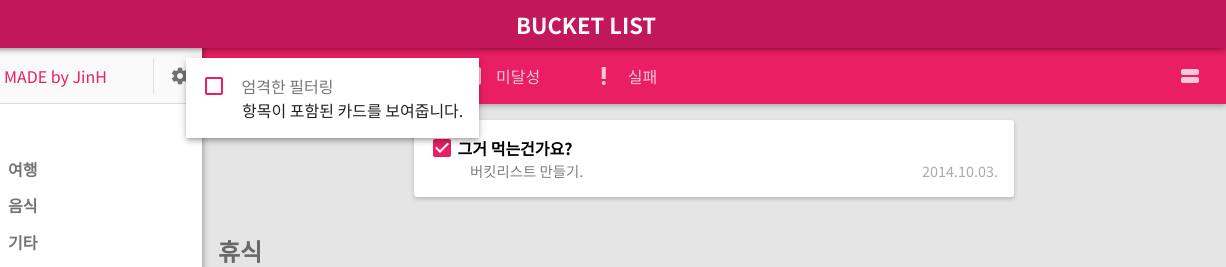
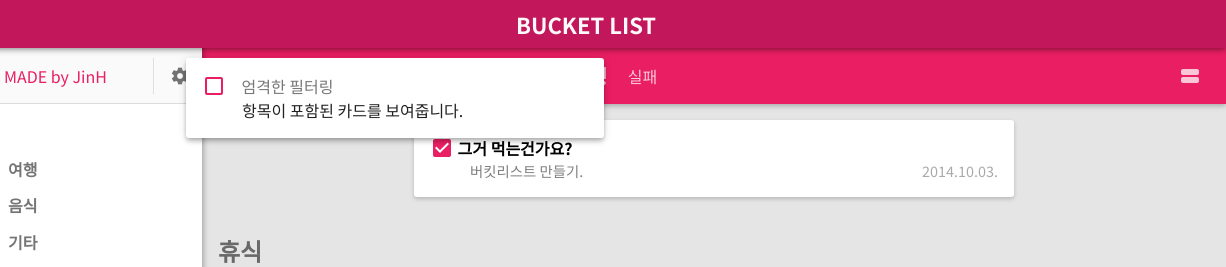
Before and after one commit to Admin0/bucket, a plain HTML site: page index.html in a window 1280 px wide. Both pictures are taken after a click on the element "settings". Shown: the top 267 px of the page, 54-1280 px from the left. Drawn offline with nearby package versions, Linux system fonts and the light colour scheme; a web font is replaced by a local one.

Commit message:
Add files via upload

```diff
--- a/style.css
+++ b/style.css
@@ -339,7 +339,7 @@ nav.fold #setting_bt:hover {
 
 #setting {
     background: #fff;
-    box-shadow: 0 2px 4px -1px rgba(0,0,0,0.2),0 4px 5px 0 rgba(0,0,0,0.14),0 1px 10px 0 rgba(0,0,0,0.12);
+    box-shadow: 0 2px 4px -1px rgba(0,0,0,0.2),0 4px 5px 0 rgba(0,0,0,0.14),0 1px 10px 0 rgba(0,0,0,0.12)!important;
     z-index: 3;
     max-width:calc(450px - 2em);
     margin: auto;
@@ -347,7 +347,7 @@ nav.fold #setting_bt:hover {
     opacity: 1;
     visibility: visible;
     position: fixed;
-    padding: .5em 0;
+    padding: .5em 0!important;
 }
 #setting:not(.on){
     /*height: 0;*/
--- a/style_card.css
+++ b/style_card.css
@@ -2,7 +2,7 @@
 /*@import url(iconfont/material-icons.css);*/
 @import url(https://fonts.googleapis.com/css?family=Black+Ops+One);
 
-.card_wrap dl {
+.card_wrap dl, dl#setting {
     padding: 1em;
     margin: 0;
     border-radius: 3px;
```
